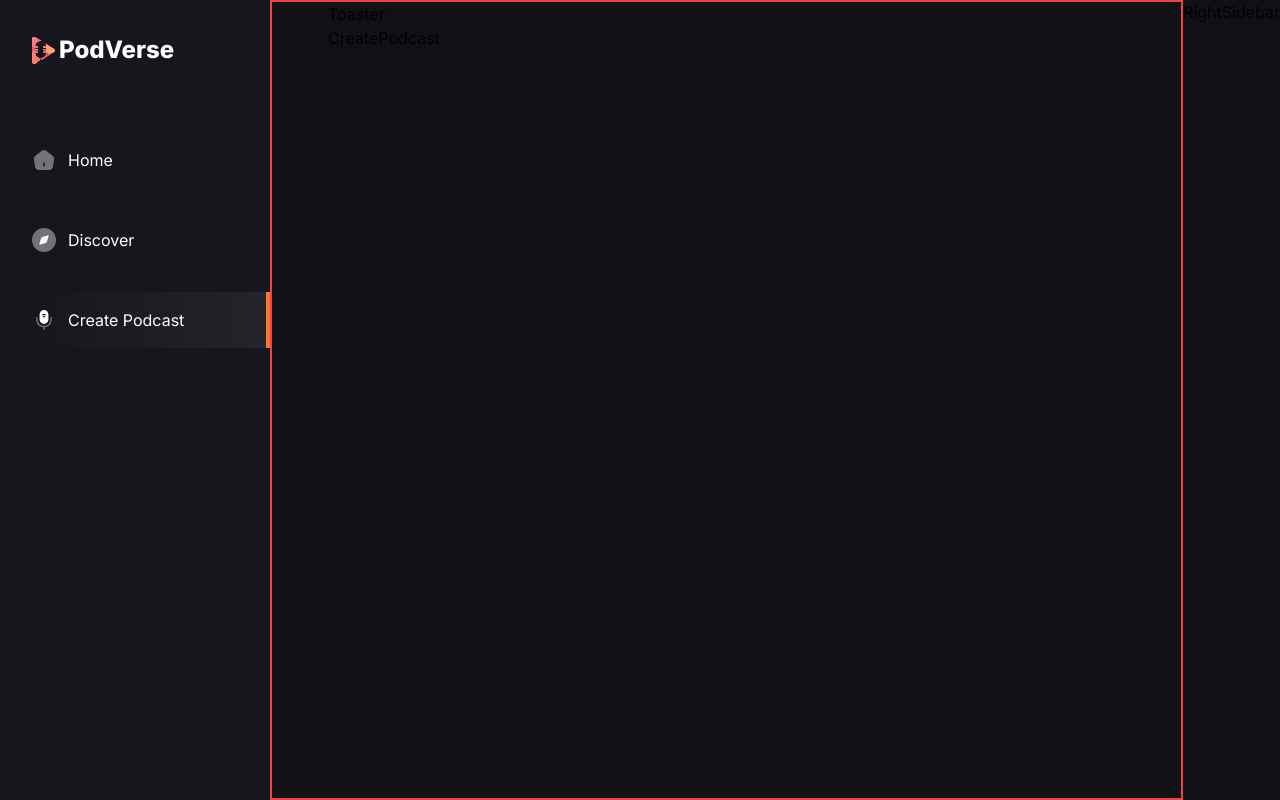
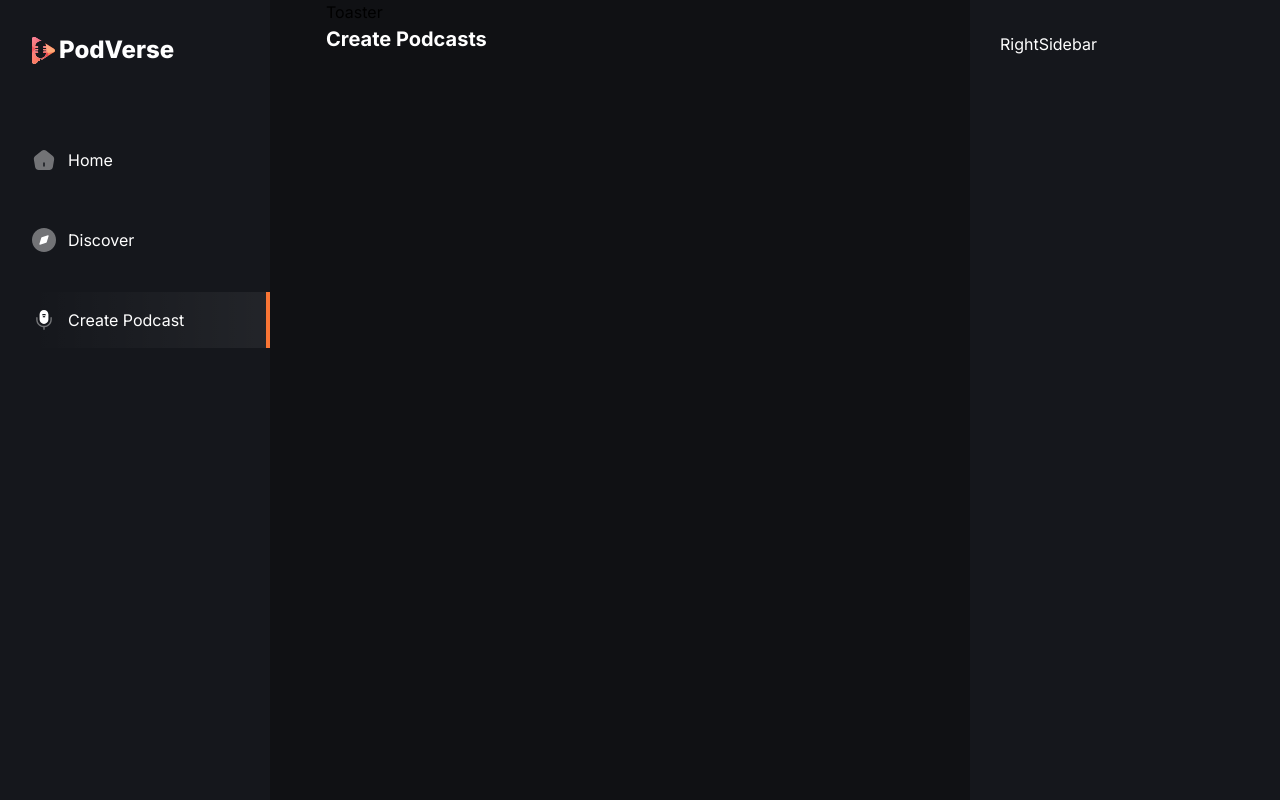
Before and after one commit to iamLiwansh/podverse, a Next.js app: page /create-podcast in a window 1280 px wide. Built offline with nearby package versions, Linux system fonts and the light colour scheme.

Commit message:
minor changes

```diff
--- a/app/(root)/create-podcast/page.tsx
+++ b/app/(root)/create-podcast/page.tsx
@@ -1,9 +1,11 @@
-import React from 'react'
+import React from "react";
 
 const CreatePodcast = () => {
   return (
-    <div>CreatePodcast</div>
-  )
-}
+    <div>
+      <h1 className="text-20 font-bold text-white-1">Create Podcasts</h1>
+    </div>
+  );
+};
 
-export default CreatePodcast
+export default CreatePodcast;
--- a/app/(root)/discover/page.tsx
+++ b/app/(root)/discover/page.tsx
@@ -1,9 +1,11 @@
-import React from 'react'
+import React from "react";
 
 const discover = () => {
   return (
-    <div>discover</div>
-  )
-}
+    <div>
+      <h1 className="text-20 font-bold text-white-1">Discover</h1>
+    </div>
+  );
+};
 
-export default discover
+export default discover;
--- a/app/(root)/layout.tsx
+++ b/app/(root)/layout.tsx
@@ -13,7 +13,7 @@
       <main className="relative flex bg-black-3">
         <LeftSidebar />
 
-        <section className="border-2 border-red-500 flex min-h-screen flex-1 flex-col px-4 sm:px-14">
+        <section className="flex min-h-screen flex-1 flex-col px-4 sm:px-14">
           <div className=" mx-auto flex w-full max-w-5xl flex-col max-sm:px-4">
             <div className="flex h-16 items-center justify-between md:hidden">
               <Image
--- a/components/RightSidebar.tsx
+++ b/components/RightSidebar.tsx
@@ -2,7 +2,7 @@
 
 const RightSidebar = () => {
   return (
-    <div>RightSidebar</div>
+    <section className='right_sidebar text-white-1'>RightSidebar</section>
   )
 }
 
```
